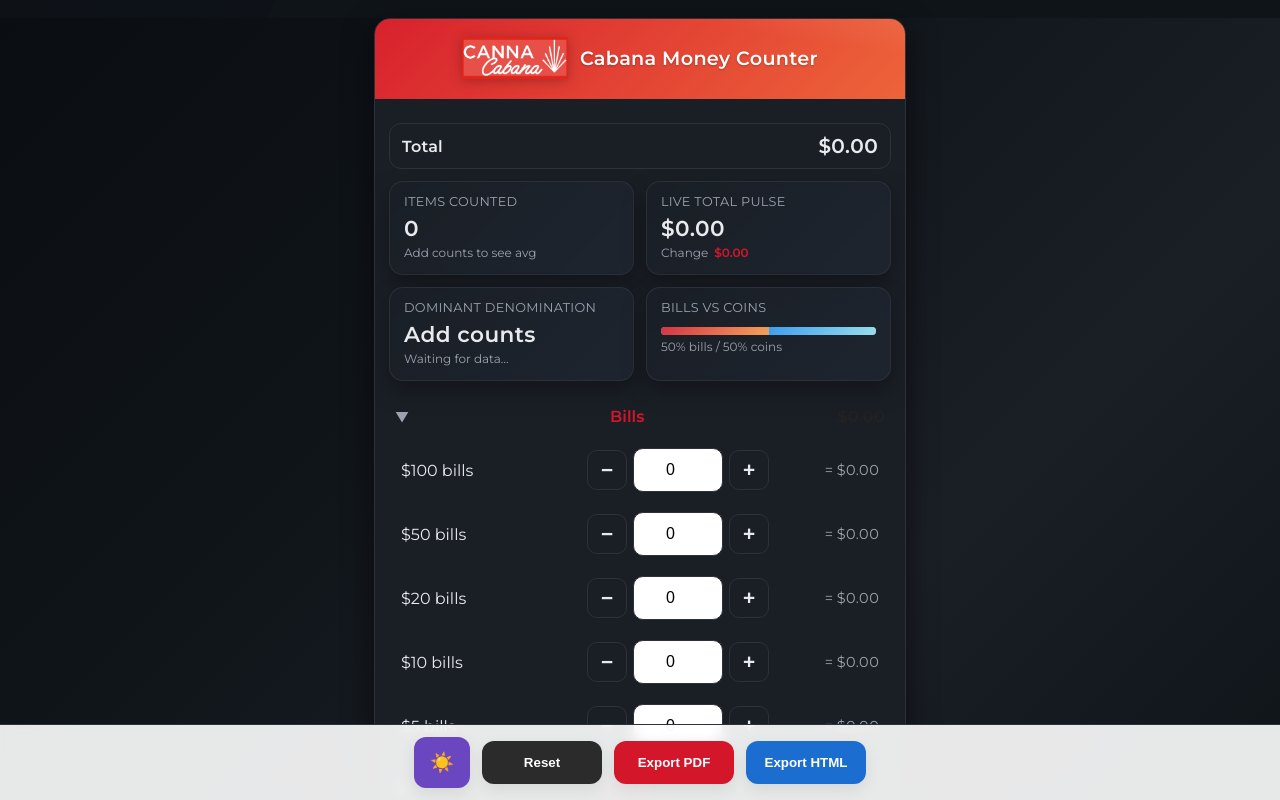
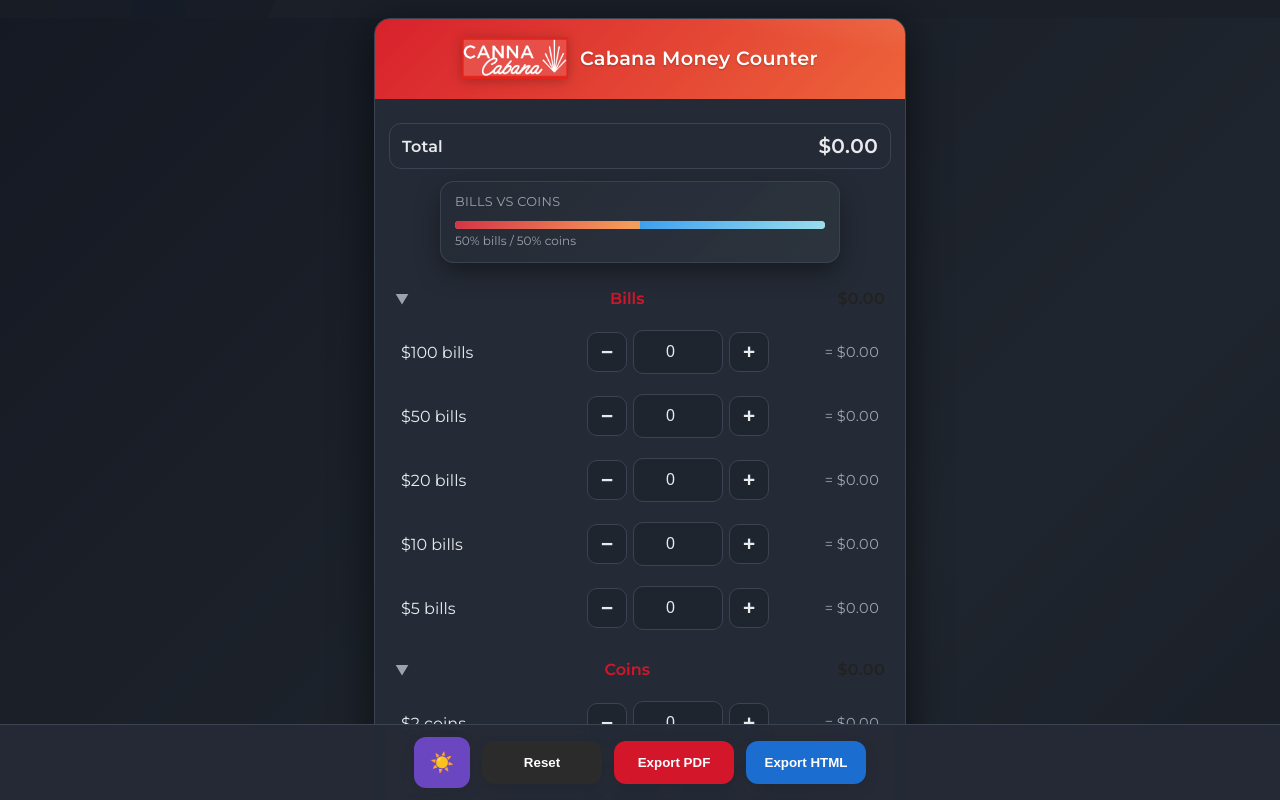
Before and after one commit to karbonforreal/moneycounter, a plain HTML site: page index.html in a window 1280 px wide. Both pictures are taken after a click on the button "Toggle theme". Shown: the top 800 px of the page. Drawn offline with nearby package versions, Linux system fonts and the light colour scheme.

Commit message:
Add keyboard shortcuts, streamline insights, and improve dark mode co… (#9)

```diff
--- a/index.html
+++ b/index.html
@@ -18,12 +18,12 @@
       --shadow:0 10px 30px rgba(0,0,0,.08);
     }
     [data-theme="dark"]{
-      --bg:#0f1419;
-      --card:#1a1f26;
+      --bg:#1a1f28;
+      --card:#252b36;
       --ink:#e8eaed;
       --muted:#9ca3af;
-      --border:#2d3139;
-      --shadow:0 10px 30px rgba(0,0,0,.5);
+      --border:#3d4451;
+      --shadow:0 10px 30px rgba(0,0,0,.7);
     }
     *{box-sizing:border-box}
     html{
@@ -45,7 +45,7 @@
       transition:background .3s ease, color .3s ease;
     }
     [data-theme="dark"] body{
-      background:linear-gradient(135deg,#0a0e13,#0f1419 35%,#1a1f26 70%,#0f1419);
+      background:linear-gradient(135deg,#141923,#1a1f28 35%,#1f252e 70%,#1a1f28);
       background-attachment: fixed;
       background-size:200% 200%;
     }
@@ -105,7 +105,8 @@
       }
     .total-label{font-weight:600; letter-spacing:.2px}
     .total-amount{font-variant-numeric:tabular-nums; font-size:1.25rem; font-weight:600}
-    .insights{ display:grid; grid-template-columns:repeat(auto-fit,minmax(160px,1fr)); gap:12px; margin:12px 0 18px; }
+    .insights{ display:flex; justify-content:center; gap:12px; margin:12px 0 18px; }
+    .insights .insight-card{ max-width:400px; flex:1; }
     .insight-card{
       position:relative;
       background:linear-gradient(135deg,rgba(255,255,255,.92),rgba(248,250,252,.75));
@@ -127,12 +128,15 @@
     .insight-card:hover{ transform:translateY(-4px) scale(1.01); box-shadow:0 16px 32px rgba(17,24,39,.12); }
     .insight-card:hover::after{opacity:1;}
     [data-theme="dark"] .insight-card{
-      background:linear-gradient(135deg,rgba(26,31,38,.95),rgba(31,38,48,.85));
-      border:1px solid rgba(45,49,57,.9);
-      box-shadow:0 10px 25px rgba(0,0,0,.3);
+      background:linear-gradient(135deg,rgba(37,43,54,.98),rgba(45,52,62,.95));
+      border:1px solid rgba(61,68,81,.95);
+      box-shadow:0 10px 25px rgba(0,0,0,.4);
     }
     [data-theme="dark"] .insight-card:hover{
-      box-shadow:0 16px 32px rgba(0,0,0,.5);
+      box-shadow:0 16px 32px rgba(0,0,0,.6);
+    }
+    [data-theme="dark"] .card{
+      box-shadow:0 10px 40px rgba(0,0,0,.6);
     }
     .insight-label{font-size:.8rem; letter-spacing:.3px; text-transform:uppercase; color:var(--muted); margin-bottom:6px;}
     .insight-value{font-size:1.35rem; font-weight:600; letter-spacing:.4px; transition:transform .35s ease, color .35s ease;}
@@ -204,9 +208,16 @@
       cursor:pointer; display:flex; align-items:center; justify-content:center;
       transition: all .15s ease; user-select:none; -webkit-tap-highlight-color:transparent;
     }
+    [data-theme="dark"] .row .stepper-btn{
+      background:rgba(30,36,44,.8);
+      border:1px solid var(--border);
+    }
     .row .stepper-btn:hover{
       background:rgba(212,22,43,.1); border-color:var(--cabana-red);
       transform:scale(1.05);
+    }
+    [data-theme="dark"] .row .stepper-btn:hover{
+      background:rgba(212,22,43,.2);
     }
     .row .stepper-btn:active{
       transform:scale(0.95);
@@ -215,8 +226,13 @@
       width:90px; max-width:90px; padding:12px 10px; font-size:1rem; text-align:center;
       border:1px solid var(--border); border-radius:10px; outline:none;
       transition: box-shadow .2s ease, transform .1s ease; -webkit-appearance: none; appearance: textfield;
+      background:var(--card); color:var(--ink);
     }
     .row input[type="number"]:focus{ box-shadow:0 0 0 3px rgba(212,22,43,.2); transform:scale(1.02); }
+    [data-theme="dark"] .row input[type="number"]{
+      border:1px solid var(--border);
+      background:rgba(30,36,44,.8);
+    }
     .row .subtotal{ width:100px; flex-shrink:0; text-align:right; font-variant-numeric:tabular-nums; color:var(--muted); font-size:0.9rem; }
 
     /* Sticky bottom action bar */
@@ -225,6 +241,9 @@
       display:flex; gap:12px; align-items:center; justify-content:center;
       padding:12px 14px; background:rgba(255,255,255,.9); backdrop-filter: blur(8px);
       border-top:1px solid var(--border);
+    }
+    [data-theme="dark"] .actionbar{
+      background:rgba(37,43,54,.95);
     }
     .btn{ padding:14px 16px; border:0; border-radius:12px; cursor:pointer; font-weight:600; box-shadow:0 6px 16px rgba(0,0,0,.08); min-width:120px; position:relative; overflow:hidden; }
     .btn span{position:relative; z-index:2;}
@@ -313,21 +332,6 @@
         </div>
 
         <div class="insights" aria-live="polite">
-          <div class="insight-card">
-            <div class="insight-label">Items counted</div>
-            <div class="insight-value" id="insightTotalCount">0</div>
-            <div class="insight-meta" id="insightAverage">$0.00 avg</div>
-          </div>
-          <div class="insight-card">
-            <div class="insight-label">Live total pulse</div>
-            <div class="insight-value" id="insightLiveTotal">$0.00</div>
-            <div class="insight-meta">Change <span id="insightDelta" class="delta">$0.00</span></div>
-          </div>
-          <div class="insight-card">
-            <div class="insight-label">Dominant denomination</div>
-            <div class="insight-value" id="insightDominant">Add counts</div>
-            <div class="insight-meta" id="insightDominantMeta">Waiting for data…</div>
-          </div>
           <div class="insight-card">
             <div class="insight-label">Bills vs coins</div>
             <div class="split-bar">
@@ -635,8 +639,6 @@
       return cents;
     }
 
-    let previousGrand = 0;
-
     function updateTotals(){
       const billCents = sumContainer('#bills');
       const coinCents = sumContainer('#coins');
@@ -646,77 +648,20 @@
       tweenNumber($('#coinsTotal'), coinCents/100);
       tweenNumber($('#grandTotal'), grand);
 
-      let totalCount = 0;
-      let dominantSubtotal = 0;
-      let dominantLabel = '';
-      let dominantCount = 0;
-      let dominantEach = 0;
-
       $$('.row').forEach(r => {
         const i = r.querySelector('input');
         const c = +i.value || 0;
         const v = +i.dataset.val;
         const sub = r.querySelector('.subtotal');
-        const label = r.querySelector('label').textContent;
         const each = v / 100;
         const subtotalVal = c * each;
         sub.textContent = '= ' + fmt(subtotalVal);
         localStorage.setItem('denom-'+v, c);
-        totalCount += c;
-        if(subtotalVal > dominantSubtotal){
-          dominantSubtotal = subtotalVal;
-          dominantLabel = label;
-          dominantCount = c;
-          dominantEach = each;
-        }
       });
 
-      const totalCountEl = $('#insightTotalCount');
-      const averageEl = $('#insightAverage');
-      const liveTotalEl = $('#insightLiveTotal');
-      const deltaEl = $('#insightDelta');
-      const dominantEl = $('#insightDominant');
-      const dominantMetaEl = $('#insightDominantMeta');
       const splitBillsEl = $('#insightSplitBills');
       const splitCoinsEl = $('#insightSplitCoins');
       const splitMetaEl = $('#insightSplitMeta');
-
-      totalCountEl.textContent = totalCount.toLocaleString('en-CA');
-      if(totalCount > 0){
-        const average = grand / totalCount;
-        averageEl.textContent = fmt(average) + ' avg';
-      }else{
-        averageEl.textContent = 'Add counts to see avg';
-      }
-
-      liveTotalEl.textContent = fmt(grand);
-      liveTotalEl.classList.remove('flash');
-      void liveTotalEl.offsetWidth;
-      liveTotalEl.classList.add('flash');
-
-      const delta = grand - previousGrand;
-      if(Math.abs(delta) < 0.005){
-        deltaEl.textContent = fmt(0);
-      }else{
-        deltaEl.textContent = (delta > 0 ? '+' : '−') + fmt(Math.abs(delta));
-      }
-      deltaEl.classList.toggle('down', delta < 0);
-      deltaEl.classList.remove('flash');
-      void deltaEl.offsetWidth;
-      deltaEl.classList.add('flash');
-      previousGrand = grand;
-
-      if(dominantSubtotal > 0){
-        dominantEl.textContent = `${dominantLabel}`;
-        dominantMetaEl.textContent = `${dominantCount.toLocaleString('en-CA')} × ${fmt(dominantEach)} → ${fmt(dominantSubtotal)}`;
-        dominantEl.classList.remove('flash');
-        void dominantEl.offsetWidth;
-        dominantEl.classList.add('flash');
-      }else{
-        dominantEl.textContent = 'Add counts';
-        dominantMetaEl.textContent = 'Waiting for data…';
-        dominantEl.classList.remove('flash');
-      }
 
       if(totalCents === 0){
         splitBillsEl.style.width = '50%';
@@ -739,6 +684,73 @@
     });
 
     updateTotals();
+
+    // Keyboard shortcuts
+    const allInputs = $$('input[type="number"]');
+
+    document.addEventListener('keydown', e => {
+      // Ctrl+R to reset
+      if((e.ctrlKey || e.metaKey) && e.key === 'r'){
+        e.preventDefault();
+        $('#resetBtn').click();
+        return;
+      }
+
+      // Ctrl+P to export PDF
+      if((e.ctrlKey || e.metaKey) && e.key === 'p'){
+        e.preventDefault();
+        $('#exportBtn').click();
+        return;
+      }
+
+      // Enter to move to next field
+      if(e.key === 'Enter' && document.activeElement.type === 'number'){
+        e.preventDefault();
+        const currentIndex = allInputs.indexOf(document.activeElement);
+        if(currentIndex > -1 && currentIndex < allInputs.length - 1){
+          allInputs[currentIndex + 1].focus();
+          allInputs[currentIndex + 1].select();
+        }
+        return;
+      }
+
+      // Arrow up/down and number keys for focused input
+      if(document.activeElement.type === 'number'){
+        const input = document.activeElement;
+
+        // Arrow up increments
+        if(e.key === 'ArrowUp'){
+          e.preventDefault();
+          const current = parseInt(input.value) || 0;
+          input.value = current + 1;
+          input.dispatchEvent(new Event('input', { bubbles: true }));
+          return;
+        }
+
+        // Arrow down decrements
+        if(e.key === 'ArrowDown'){
+          e.preventDefault();
+          const current = parseInt(input.value) || 0;
+          if(current > 0){
+            input.value = current - 1;
+            input.dispatchEvent(new Event('input', { bubbles: true }));
+          }
+          return;
+        }
+
+        // Number keys 1-9 to add that amount
+        if(/^[1-9]$/.test(e.key) && !e.ctrlKey && !e.metaKey && !e.altKey){
+          // Only if cursor is at the end and field is focused (not typing in middle)
+          const cursorAtEnd = input.selectionStart === input.value.length;
+          if(cursorAtEnd && input.value === '0'){
+            e.preventDefault();
+            const current = parseInt(input.value) || 0;
+            input.value = current + parseInt(e.key);
+            input.dispatchEvent(new Event('input', { bubbles: true }));
+          }
+        }
+      }
+    });
 
     // Reset
     $('#resetBtn').addEventListener('click', () => {
```
